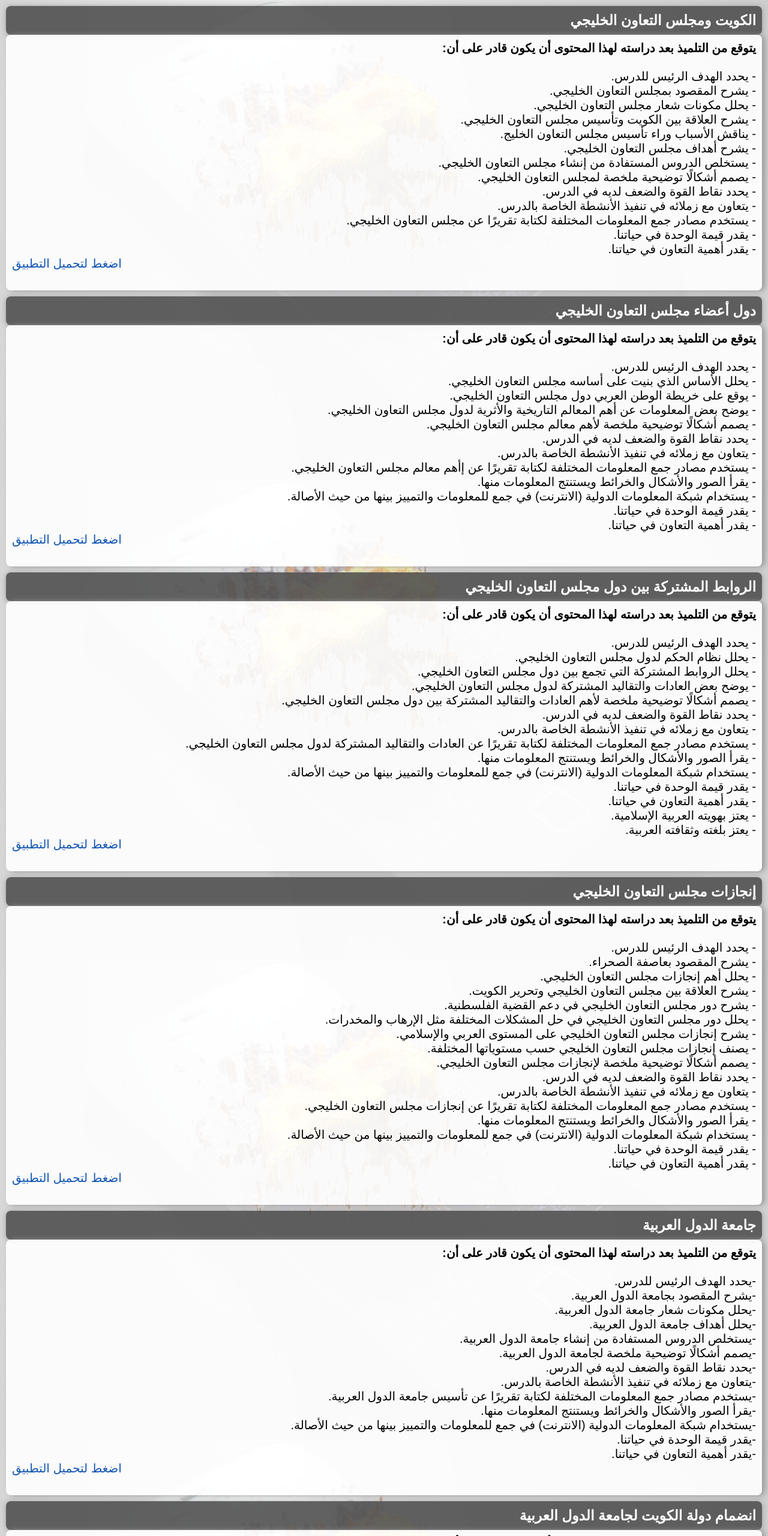
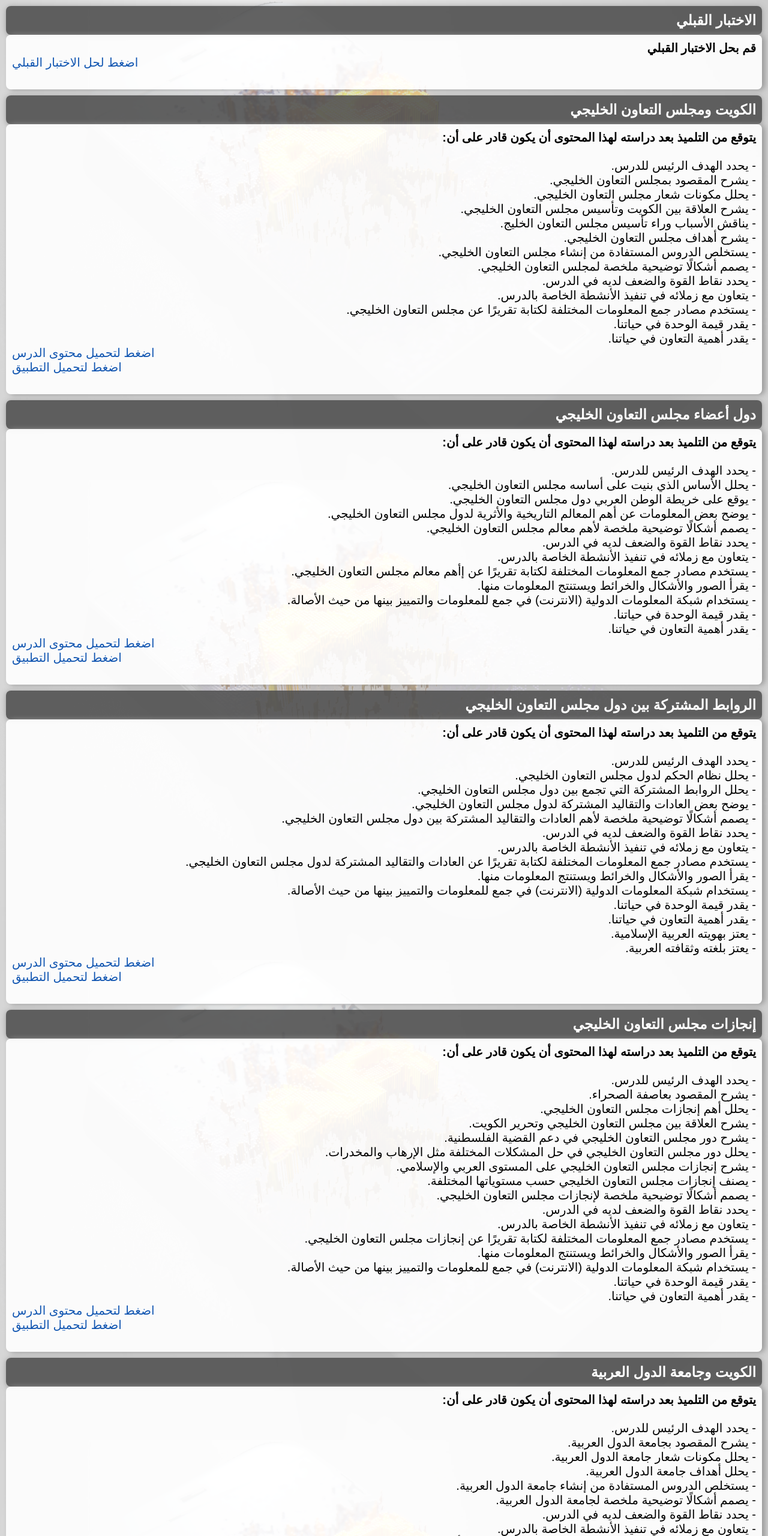
Before and after one commit to edigitalegy/site98, a plain HTML site: page learning/index.html in a window 1280 px wide. Shown: the top 2560 px of the page at 60% size. Drawn offline with Linux system fonts and the light colour scheme.

Commit message:
Update index.html

```diff
--- a/learning/index.html
+++ b/learning/index.html
@@ -10,6 +10,16 @@
     </head>
     <body>
 <div class="post">
+  <article>
+    <header>
+    <h3 id="part2">الاختبار القبلي</h3>
+    </header>
+    <section>
+      <p><h4>قم بحل الاختبار القبلي</h4>
+      <p class="page"><a href="pretest.html" target="_blank" > اضغط لحل الاختبار القبلي</a></p>
+      <br />
+    </section>
+</article>
 
             <article>
                 <header>
@@ -31,6 +41,7 @@
                     <br />- يقدر قيمة الوحدة في حياتنا.
                     <br />- يقدر أهمية التعاون في حياتنا.
                    </p>
+                   <p class="page"><a href="file1.pdf" target="_blank" > اضغط لتحميل محتوى الدرس</a></p>
                   <p class="page"><a href="lesson3.apk"> اضغط لتحميل التطبيق</a></p>
                   <br />
                 </section>
@@ -55,6 +66,7 @@
                   <br />- يقدر قيمة الوحدة في حياتنا.
                   <br />- يقدر أهمية التعاون في حياتنا.
                 </p>
+                 <p class="page"><a href="file2.pdf" target="_blank" > اضغط لتحميل محتوى الدرس</a></p>
                 <p class="page"><a href="lesson3.apk"> اضغط لتحميل التطبيق</a></p>
                 <br />
               </section>
@@ -81,6 +93,8 @@
                 <br />- يعتز بهويته العربية الإسلامية.
                 <br />- يعتز بلغته وثقافته العربية.
                </p>
+               <p class="page"><a href="file3.pdf" target="_blank" > اضغط لتحميل محتوى الدرس</a></p>
+
               <p class="page"><a href="lesson3.apk"> اضغط لتحميل التطبيق</a></p>
               <br />
             </section>
@@ -109,6 +123,9 @@
                   <br />- يقدر قيمة الوحدة في حياتنا.
                   <br />- يقدر أهمية التعاون في حياتنا.
             </p>
+
+            <p class="page"><a href="file4.pdf" target="_blank" > اضغط لتحميل محتوى الدرس</a></p>
+
             <p class="page"><a href="lesson3.apk"> اضغط لتحميل التطبيق</a></p>
             <br />
           </section>
@@ -117,24 +134,26 @@
 
       <article>
         <header>
-        <h3 id="part2"> جامعة الدول العربية</h3>
+        <h3 id="part2"> الكويت وجامعة الدول العربية</h3>
         </header>
         <section>
           <p><h4>يتوقع من التلميذ بعد دراسته لهذا المحتوى أن يكون قادر على أن:</h4>
-<br />-يحدد الهدف الرئيس للدرس.
-<br />-يشرح المقصود بجامعة الدول العربية.
-<br />-يحلل مكونات شعار جامعة الدول العربية.
-<br />-يحلل أهداف جامعة الدول العربية.
-<br />-يستخلص الدروس المستفادة من إنشاء جامعة الدول العربية.
-<br />-يصمم أشكالًا توضيحية ملخصة لجامعة الدول العربية.
-<br />-يحدد نقاط القوة والضعف لديه في الدرس.
-<br />-يتعاون مع زملائه في تنفيذ الأنشطة الخاصة بالدرس.
-<br />-يستخدم مصادر جمع المعلومات المختلفة لكتابة تقريرًا عن تأسيس جامعة الدول العربية.
-<br />-يقرأ الصور والأشكال والخرائط ويستنتج المعلومات منها.
-<br />-يستخدام شبكة المعلومات الدولية (الانترنت) في جمع للمعلومات والتمييز بينها من حيث الأصالة.
-<br />-يقدر قيمة الوحدة في حياتنا.
-<br />-يقدر أهمية التعاون في حياتنا.
-          </p>
+            <br />- يحدد الهدف الرئيس للدرس.
+            <br />- يشرح المقصود بجامعة الدول العربية.
+            <br />- يحلل مكونات شعار جامعة الدول العربية.
+            <br />- يحلل أهداف جامعة الدول العربية.
+            <br />- يستخلص الدروس المستفادة من إنشاء جامعة الدول العربية.
+            <br />- يصمم أشكالًا توضيحية ملخصة لجامعة الدول العربية.
+            <br />- يحدد نقاط القوة والضعف لديه في الدرس.
+            <br />- يتعاون مع زملائه في تنفيذ الأنشطة الخاصة بالدرس.
+            <br />- يستخدم مصادر جمع المعلومات المختلفة لكتابة تقريرًا عن تأسيس جامعة الدول العربية.
+            <br />- يقرأ الصور والأشكال والخرائط ويستنتج المعلومات منها.
+            <br />- يستخدام شبكة المعلومات الدولية (الانترنت) في جمع للمعلومات والتمييز بينها من حيث الأصالة.
+            <br />- يقدر قيمة الوحدة في حياتنا.
+            <br />- يقدر أهمية التعاون في حياتنا.          </p>
+
+            <p class="page"><a href="file5.pdf" target="_blank" > اضغط لتحميل محتوى الدرس</a></p>
+
           <p class="page"><a href="lesson4.apk"> اضغط لتحميل التطبيق</a></p>
           <br />
         </section>
@@ -146,25 +165,30 @@
       </header>
       <section>
         <p><h4>يتوقع من التلميذ بعد دراسته لهذا المحتوى أن يكون قادر على أن:</h4>
-<br />-يحدد الهدف الرئيس للدرس.
-<br />-يشرح كيف انضمت الكويت إلى جامعة الدول العربية.
-<br />-يشرح موقف جامعة الدول العربية من الغزو العراقي الغاشم على الكويت.
-<br />-يستنتج أسباب الغزو العراقي للكويت.
-<br />-يحلل قرارات المؤتمر الطارئ بالقاهرة.
-<br />-يبدي رأيه في موقف جامعة الدول العربية من الغزو العراقي الغاشم للكويت.
-<br />-يناقش الأسباب وراء استضافة دولة الكويت لمؤتمر القمة الخامس والعشرين عام 2014م.
-<br />-يشرح دور سمو الأمير الشخ صباح الأحمد الصباح في مؤتمر القمة العربية الخامس والعشرين.
-<br />-يستخلص الدروس المستفادة من إنشاء مجلس التعاون الخليجي.
-<br />-يصمم أشكالًا توضيحية ملخصة لمجلس التعاون الخليجي.
-<br />-يحدد نقاط القوة والضعف لديه في الدرس.
-<br />-يتعاون مع زملائه في تنفيذ الأنشطة الخاصة بالدرس.
-<br />-يستخدم مصادر جمع المعلومات المختلفة لكتابة تقريرًا عن الغزو العراقي الغاشم للكويت وموقف جامعة الدول العربية من ذلك العدوان.
-<br />-يقرأ الصور والأشكال والخرائط ويستنتج المعلومات منها.
-<br />-يستخدام شبكة المعلومات الدولية (الانترنت) في جمع للمعلومات والتمييز بينها من حيث الأصالة.
-<br />-يقدر قيمة الوحدة في حياتنا.
-<br />-يقدر أهمية التعاون في حياتنا.
-<br />-يقدر دور الشيخ عبد الله السالم في انضمام الكويت لجامعة الدول العربية.
-<br />-يقدر جهود الدول العربية في تحرير الكويت.        </p>
+          <br />- يحدد الهدف الرئيس للدرس.
+          <br />- يشرح كيف انضمت الكويت إلى جامعة الدول العربية.
+          <br />- يشرح موقف جامعة الدول العربية من الغزو العراقي الغاشم على الكويت.
+          <br />- يستنتج أسباب الغزو العراقي للكويت.
+          <br />- يحلل قرارات المؤتمر الطارئ بالقاهرة.
+          <br />- يبدي رأيه في موقف جامعة الدول العربية من الغزو العراقي الغاشم للكويت.
+          <br />- يناقش الأسباب وراء استضافة دولة الكويت لمؤتمر القمة الخامس والعشرين عام 2014م.
+          <br />- يشرح دور سمو الأمير الشخ صباح الأحمد الصباح في مؤتمر القمة العربية الخامس والعشرين.
+          <br />- يستخلص الدروس المستفادة من إنشاء مجلس التعاون الخليجي.
+          <br />- يصمم أشكالًا توضيحية ملخصة لمجلس التعاون الخليجي.
+          <br />- يحدد نقاط القوة والضعف لديه في الدرس.
+          <br />- يتعاون مع زملائه في تنفيذ الأنشطة الخاصة بالدرس.
+          <br />- يستخدم مصادر جمع المعلومات المختلفة لكتابة تقريرًا عن الغزو العراقي الغاشم للكويت وموقف جامعة الدول العربية من ذلك العدوان.
+          <br />- يقرأ الصور والأشكال والخرائط ويستنتج المعلومات منها.
+          <br />- يستخدام شبكة المعلومات الدولية (الانترنت) في جمع للمعلومات والتمييز بينها من حيث الأصالة.
+          <br />- يقدر قيمة الوحدة في حياتنا.
+          <br />- يقدر أهمية التعاون في حياتنا.
+          <br />- يقدر دور الشيخ عبد الله السالم في انضمام الكويت لجامعة الدول العربية.
+          <br />- يقدر جهود الدول العربية في تحرير الكويت.
+
+                  </p>
+
+                  <p class="page"><a href="file6.pdf" target="_blank" > اضغط لتحميل محتوى الدرس</a></p>
+
         <p class="page"><a href="lesson4.apk"> اضغط لتحميل التطبيق</a></p>
         <br />
       </section>
@@ -176,30 +200,42 @@
     </header>
     <section>
       <p><h4>يتوقع من التلميذ بعد دراسته لهذا المحتوى أن يكون قادر على أن:</h4>
-<br />-يحدد الهدف الرئيس للدرس.
-<br />-يشرح دور الكويت في تعزيز التعاون العربي وتسوية الخلافات وحل الأزمات بين الدول العربية .
-<br />-يناقش الأسباب وراء دعوة الكويت لعقد مؤتمرات النازحين.
-<br />-يشرح دور الكويت في دعم القضية الفلسطينية.
-<br />-يعدد صور الدعم التي تقدمها الكويت لدعم القضية الفلسطينية.
-<br />-يستخلص الدروس المستفادة من دعم الكويت للقضية الفلسطينية.
-<br />-يصمم أشكالًا توضيحية ملخصة لدور الكويت في تسوية مشكلة الاجئين.
-<br />-يصمم أشكالاً توضيحية لدور الكويت في دعم القضية الفلسطينية.
-<br />-يحدد نقاط القوة والضعف لديه في الدرس.
-<br />-يتعاون مع زملائه في تنفيذ الأنشطة الخاصة بالدرس.
-<br />-يستخدم مصادر جمع المعلومات المختلفة لكتابة تقريرًا عن دور الكويت في دعم مشكلة اللاجئين السوريين والقضية الفلسطينية.
-<br />-يقرأ الصور والأشكال والخرائط ويستنتج المعلومات منها.
-<br />-يستخدام شبكة المعلومات الدولية (الانترنت) في جمع للمعلومات والتمييز بينها من حيث الأصالة.
-<br />-يقدر قيمة الوحدة في حياتنا.
-<br />-يقدر أهمية التعاون في حياتنا.
-<br />-ينمو لديه شعورًا سلبيًا تجاه الاحتلال.
-<br />-يبدي تعاطفه مع القضية الفلسطينية.
-      </p>
+        <br />- يحدد الهدف الرئيس للدرس.
+        <br />- يشرح دور الكويت في تعزيز التعاون العربي وتسوية الخلافات وحل الأزمات بين الدول العربية .
+        <br />- يناقش الأسباب وراء دعوة الكويت لعقد مؤتمرات النازحين.
+        <br />- يشرح دور الكويت في دعم القضية الفلسطينية.
+        <br />- يعدد صور الدعم التي تقدمها الكويت لدعم القضية الفلسطينية.
+        <br />- يستخلص الدروس المستفادة من دعم الكويت للقضية الفلسطينية.
+        <br />- يصمم أشكالًا توضيحية ملخصة لدور الكويت في تسوية مشكلة الاجئين.
+        <br />- يصمم أشكالاً توضيحية لدور الكويت في دعم القضية الفلسطينية.
+        <br />- يحدد نقاط القوة والضعف لديه في الدرس.
+        <br />- يتعاون مع زملائه في تنفيذ الأنشطة الخاصة بالدرس.
+        <br />- يستخدم مصادر جمع المعلومات المختلفة لكتابة تقريرًا عن دور الكويت في دعم مشكلة اللاجئين السوريين والقضية الفلسطينية.
+        <br />- يقرأ الصور والأشكال والخرائط ويستنتج المعلومات منها.
+        <br />- يستخدام شبكة المعلومات الدولية (الانترنت) في جمع للمعلومات والتمييز بينها من حيث الأصالة.
+        <br />- يقدر قيمة الوحدة في حياتنا.
+        <br />- يقدر أهمية التعاون في حياتنا.
+        <br />- ينمو لديه شعورًا سلبيًا تجاه الاحتلال.
+        <br />- يبدي تعاطفه مع القضية الفلسطينية.
+            </p>
+
+            <p class="page"><a href="file7.pdf" target="_blank" > اضغط لتحميل محتوى الدرس</a></p>
+
       <p class="page"><a href="lesson4.apk"> اضغط لتحميل التطبيق</a></p>
       <br />
     </section>
 </article>
 
-
+<article>
+  <header>
+  <h3 id="part2">الاختبار البعدي</h3>
+  </header>
+  <section>
+    <p><h4>قم بحل الاختبار البعدي</h4>
+    <p class="page"><a href="posttest.html" target="_blank" > اضغط لحل الاختبار البعدي</a></p>
+    <br />
+  </section>
+</article>
 </div>
         <div class="clearfix"></div>
     </body>
```
